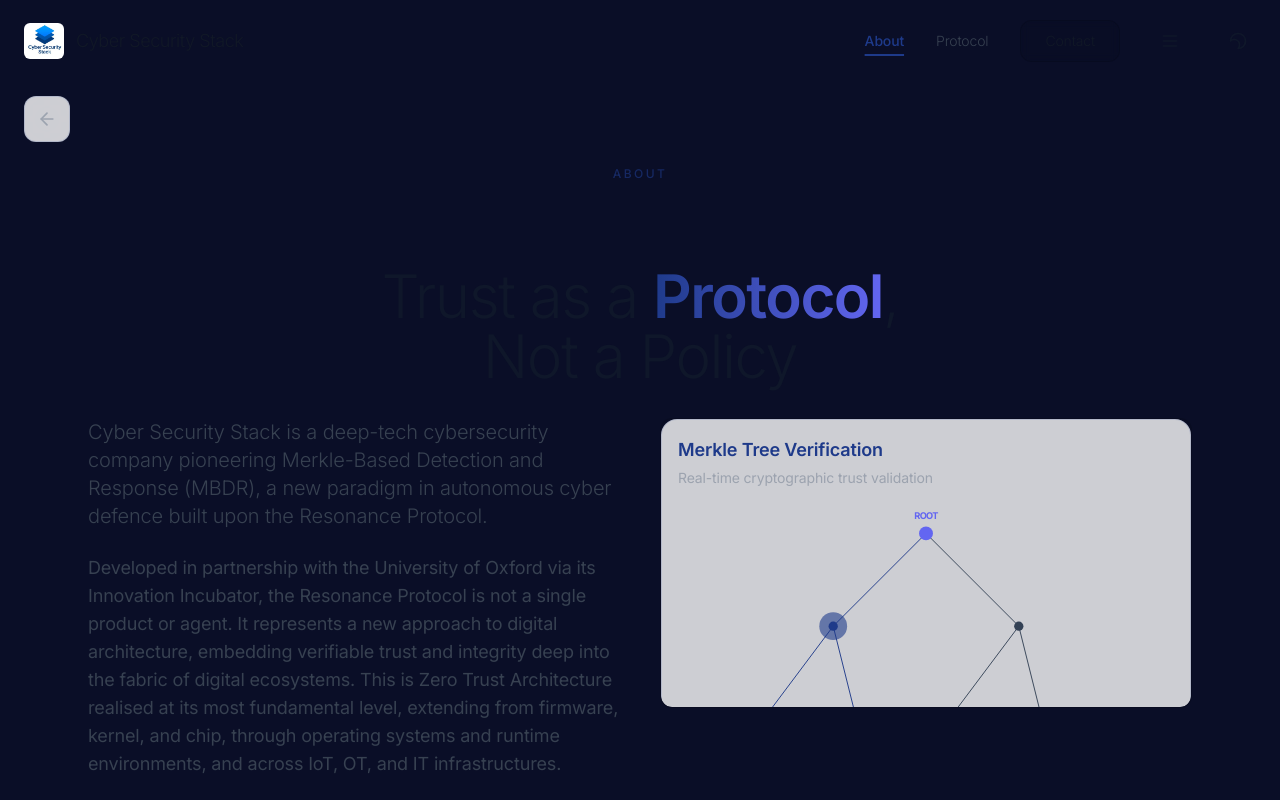
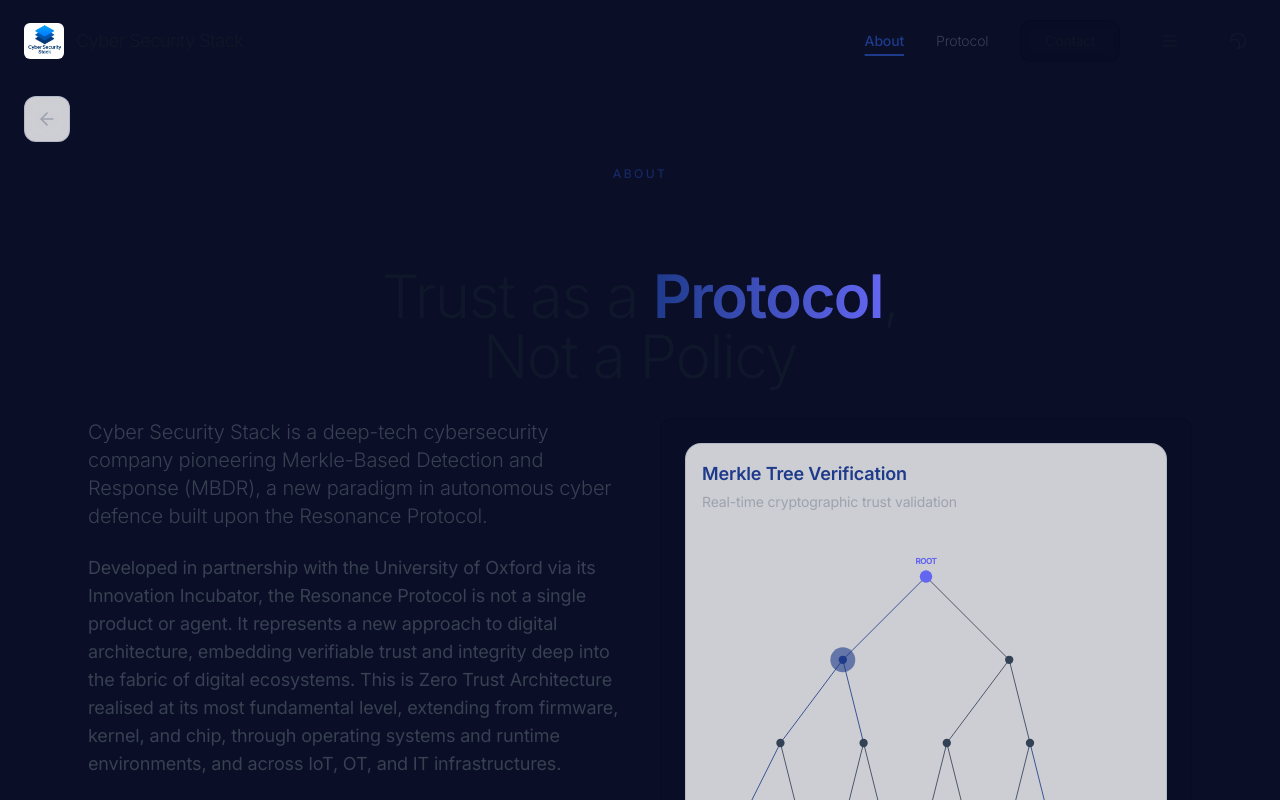
Before and after one commit to DevanshM1211/Cybersecurity-Stack-Website, a Next.js app: page /about in a window 1280 px wide. Shown: the top 800 px of the page. Built offline with nearby package versions, Linux system fonts and the light colour scheme.

Commit message:
Fix Merkle Tree diagram display - remove height constraint to show full tree

```diff
--- a/components/About.tsx
+++ b/components/About.tsx
@@ -106,10 +106,8 @@
           {/* Imagery column */}
           <div className="space-y-6">
             {/* Merkle diagram preview */}
-            <div className="rounded-xl overflow-hidden border border-black/10 dark:border-white/10 bg-black/5 dark:bg-white/[0.02]">
-              <div className="max-h-72 overflow-hidden">
-                <MerkleTree />
-              </div>
+            <div className="rounded-xl border border-black/10 dark:border-white/10 bg-black/5 dark:bg-white/[0.02] p-6">
+              <MerkleTree />
             </div>
           </div>
         </motion.div>
```
